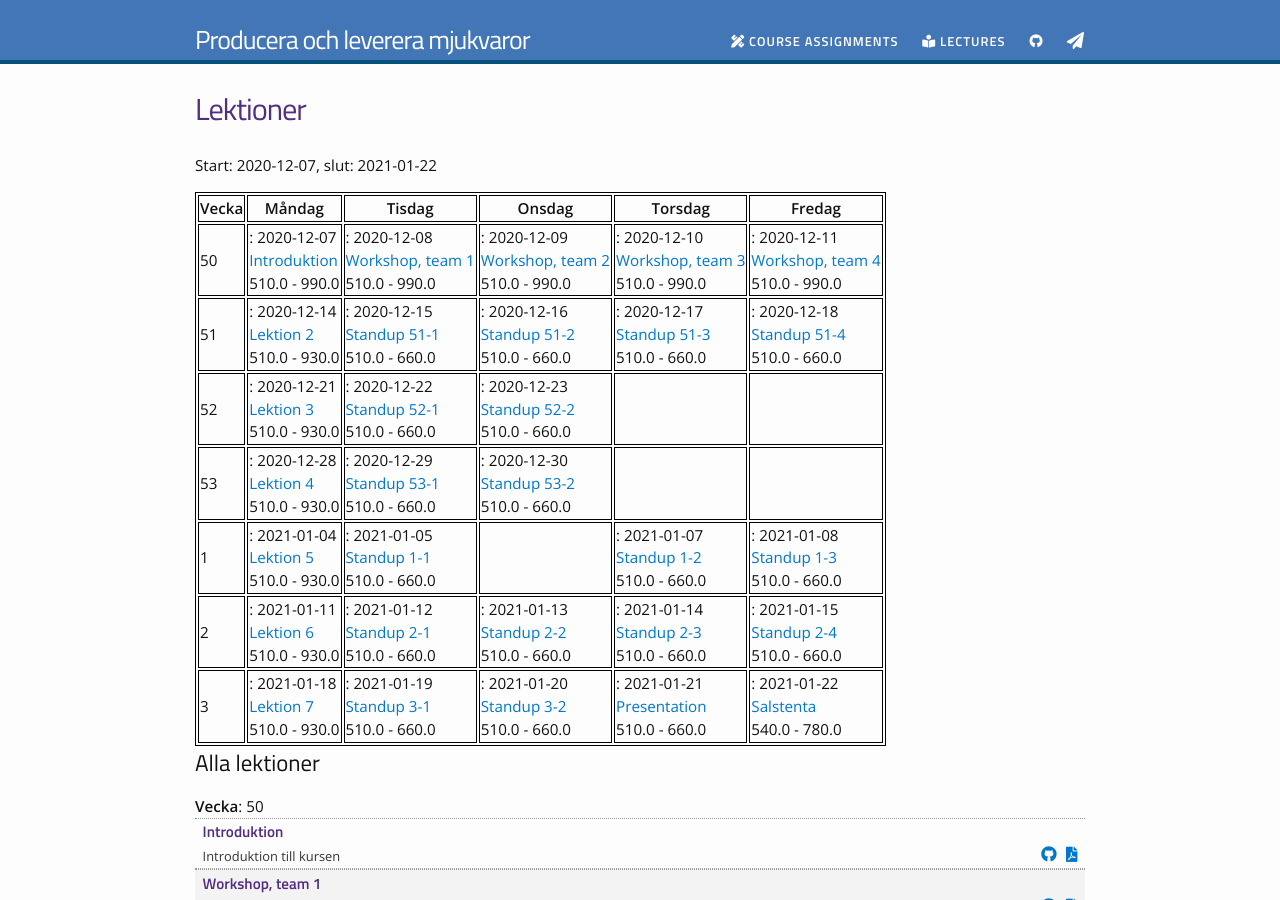
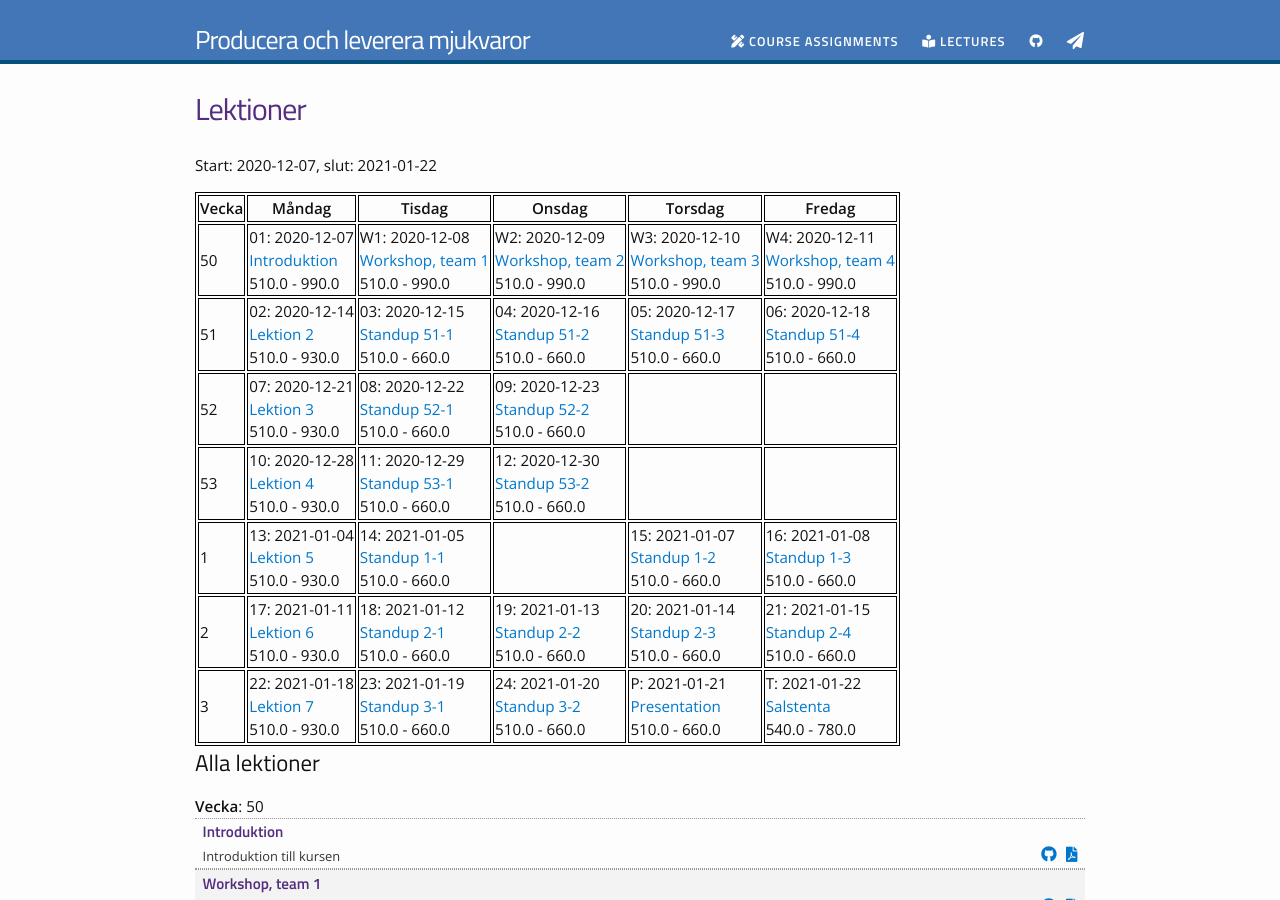
Before and after one commit to PGBSNH19/course-producera-leverera, a Jekyll site: the page built from lectures.md, in a window 1280 px wide and 900 px high. Built offline with Jekyll 4.4.1, drawn with Linux system fonts in a browser that asks for light colours; nearby versions of some CDN libraries.

Commit message:
Adds lecture number

```diff
--- a/_data/lectures.yml
+++ b/_data/lectures.yml
@@ -3,6 +3,7 @@
   days:
   - day: 2020-12-07
     lecture: "Introduktion"
+    number: "01"
     slug: lecture_01
     start-time: 08:30
     end-time: 16:30
@@ -13,6 +14,7 @@
     description: "Introduktion till kursen"
   - day: 2020-12-08
     lecture: "Workshop, team 1"
+    number: "W1"
     slug: workshop
     start-time: 08:30
     end-time: 16:30
@@ -22,6 +24,7 @@
     description: "Workshop för team 2"
   - day: 2020-12-09
     lecture: "Workshop, team 2"
+    number: "W2"
     slug: workshop
     start-time: 08:30
     end-time: 16:30
@@ -31,6 +34,7 @@
     description: "Workshop för team 2"
   - day: 2020-12-10
     lecture: "Workshop, team 3"
+    number: "W3"
     slug: workshop
     start-time: 08:30
     end-time: 16:30
@@ -40,6 +44,7 @@
     description: "Workshop för team 3"
   - day: 2020-12-11
     lecture: "Workshop, team 4"
+    number: "W4"
     slug: workshop
     start-time: 08:30
     end-time: 16:30
@@ -52,6 +57,7 @@
   days:
   - day: 2020-12-14
     lecture: "Lektion 2"
+    number: "02"
     slug: lecture_02
     start-time: 08:30
     end-time: 15:30
@@ -61,6 +67,7 @@
     description: "Lektion 2"
   - day : 2020-12-15
     lecture: "Standup 51-1"
+    number: "03"
     slug: standup
     start-time: 08:30
     end-time: 11:00
@@ -70,6 +77,7 @@
     description: "Daily standup 2020-12-15"
   - day: 2020-12-16
     lecture: "Standup 51-2"
+    number: "04"
     slug: standup
     start-time: 08:30
     end-time: 11:00
@@ -79,6 +87,7 @@
     description: "Daily standup 2020-12-16"
   - day: 2020-12-17
     lecture: "Standup 51-3"
+    number: "05"
     slug: standup
     start-time: 08:30
     end-time: 11:00
@@ -88,6 +97,7 @@
     description: "Daily standup 2020-12-17"
   - day: 2020-12-18
     lecture: "Standup 51-4"
+    number: "06"
     slug: standup
     start-time: 08:30
     end-time: 11:00
@@ -100,6 +110,7 @@
   days:
   - day: 2020-12-21
     lecture: "Lektion 3"
+    number: "07"
     slug: lecture_03
     start-time: 08:30
     end-time: 15:30
@@ -109,6 +120,7 @@
     description: "Lektion 3"
   - day: 2020-12-22
     lecture: "Standup 52-1"
+    number: "08"
     slug: standup
     start-time: 08:30
     end-time: 11:00
@@ -118,6 +130,7 @@
     description: "Daily standup 2020-12-22"
   - day: 2020-12-23
     lecture: "Standup 52-2"
+    number: "09"
     slug: standup
     start-time: 08:30
     end-time: 11:00
@@ -134,6 +147,7 @@
   days:
   - day: 2020-12-28
     lecture: "Lektion 4"
+    number: "10"
     slug: lecture_04
     start-time: 08:30
     end-time: 15:30
@@ -143,6 +157,7 @@
     description: "Lektion 4"
   - day: 2020-12-29
     lecture: "Standup 53-1"
+    number: "11"
     slug: standup
     start-time: 08:30
     end-time: 11:00
@@ -152,6 +167,7 @@
     description: "Daily standup 2020-12-29"
   - day: 2020-12-30
     lecture: "Standup 53-2"
+    number: "12"
     slug: standup
     start-time: 08:30
     end-time: 11:00
@@ -168,6 +184,7 @@
   days:
   - day: 2021-01-04
     lecture: "Lektion 5"
+    number: "13"
     slug: lecture_05
     start-time: 08:30
     end-time: 15:30
@@ -177,6 +194,7 @@
     description: "Lektion 5"
   - day: 2021-01-05
     lecture: "Standup 1-1"
+    number: "14"
     slug: standup
     start-time: 08:30
     end-time: 11:00
@@ -188,6 +206,7 @@
     lecture: null
   - day: 2021-01-07
     lecture: "Standup 1-2"
+    number: "15"
     slug: standup
     start-time: 08:30
     end-time: 11:00
@@ -197,6 +216,7 @@
     description: "Daily standup 2021-01-07"
   - day: 2021-01-08
     lecture: "Standup 1-3"
+    number: "16"
     slug: standup
     start-time: 08:30
     end-time: 11:00
@@ -209,6 +229,7 @@
   days:
   - day: 2021-01-11
     lecture: "Lektion 6"
+    number: "17"
     slug: lecture_06
     start-time: 08:30
     end-time: 15:30
@@ -218,6 +239,7 @@
     description: "Lektion 6"
   - day: 2021-01-12
     lecture: "Standup 2-1"
+    number: "18"
     slug: standup
     start-time: 08:30
     end-time: 11:00
@@ -227,6 +249,7 @@
     description: "Daily standup 2021-01-12"
   - day: 2021-01-13
     lecture: "Standup 2-2"
+    number: "19"
     slug: standup
     start-time: 08:30
     end-time: 11:00
@@ -236,6 +259,7 @@
     description: "Daily standup 2021-01-13"
   - day: 2021-01-14
     lecture: "Standup 2-3"
+    number: "20"
     slug: standup
     start-time: 08:30
     end-time: 11:00
@@ -245,6 +269,7 @@
     description: "Daily standup 2021-01-14"
   - day: 2021-01-15
     lecture: "Standup 2-4"
+    number: "21"
     slug: standup
     start-time: 08:30
     end-time: 11:00
@@ -257,6 +282,7 @@
   days:
   - day: 2021-01-18
     lecture: "Lektion 7"
+    number: "22"
     slug: lecture_07
     start-time: 08:30
     end-time: 15:30
@@ -266,6 +292,7 @@
     description: "Lektion 7"
   - day: 2021-01-19
     lecture: "Standup 3-1"
+    number: "23"
     slug: standup
     start-time: 08:30
     end-time: 11:00
@@ -275,6 +302,7 @@
     description: "Daily standup 2021-01-19"
   - day: 2021-01-20
     lecture: "Standup 3-2"
+    number: "24"
     slug: standup
     start-time: 08:30
     end-time: 11:00
@@ -284,6 +312,7 @@
     description: "Daily standup 2021-01-20"
   - day: 2021-01-21
     lecture: "Presentation"
+    number: "P"
     slug: presenation
     start-time: 08:30
     end-time: 11:00
@@ -293,6 +322,7 @@
     description: "Presentation av projekt"
   - day: 2021-01-22
     lecture: "Salstenta"
+    number: "T"
     slug: tenta
     start-time: 09:00
     end-time: 13:00
```
